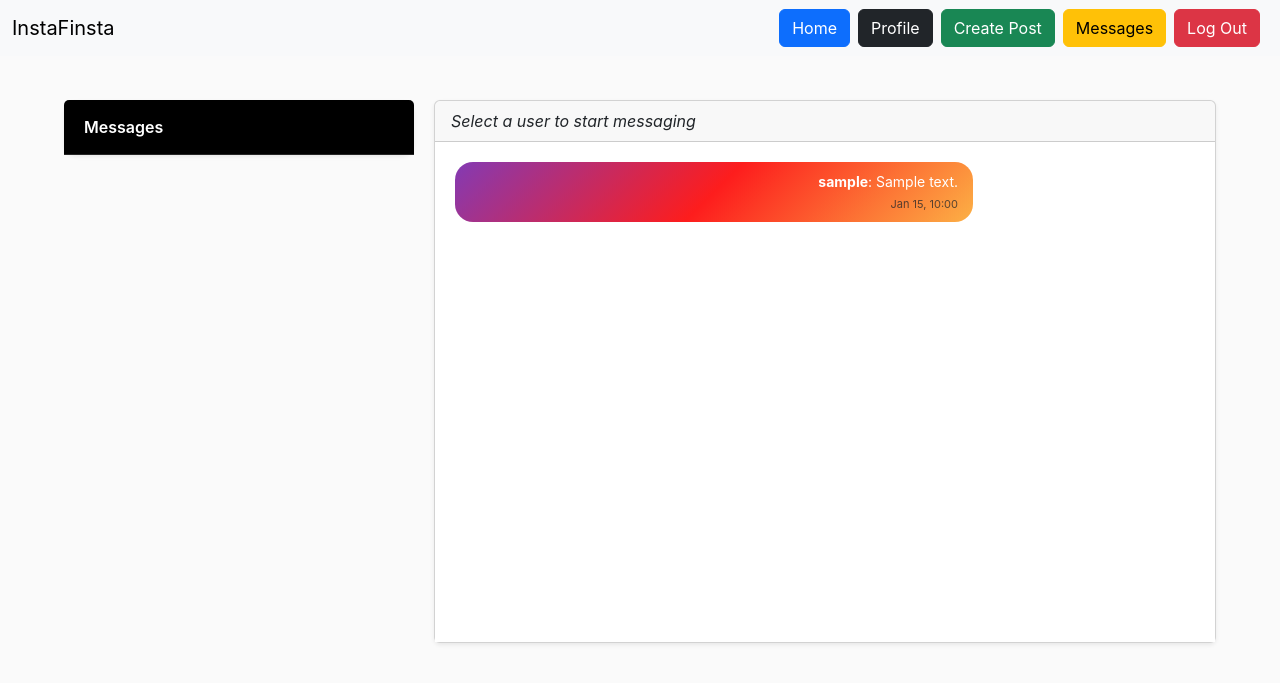
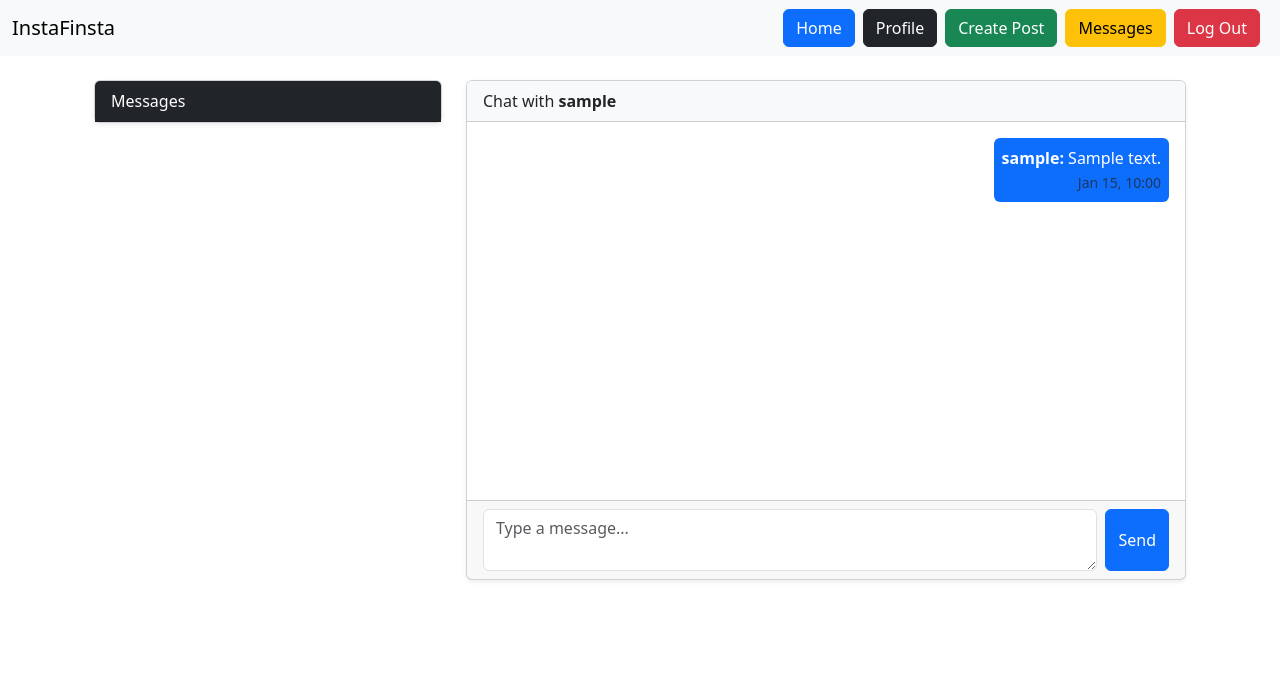
Before and after one commit to 1155-boni/network, a Django app: page /messages/1/ in a window 1280 px wide. Shown: the top 683 px of the page. Run offline with Django 5.2, Linux system fonts and the light colour scheme; a user stored in the database is signed in; tables that the repository leaves empty hold one stand-in row (values such as "Sample post"); some libraries are stand-ins or nearby versions.

Commit message:
add input

```diff
--- a/instafinsta/models.py
+++ b/instafinsta/models.py
@@ -39,14 +39,10 @@ class Message(models.Model):
     receiver = models.ForeignKey(User, related_name="received_messages", on_delete=models.CASCADE)
     content = models.TextField()
     timestamp = models.DateTimeField(auto_now_add=True)
-    is_read = models.BooleanField(default=False)
-
-    class Meta:
-        ordering = ["timestamp"]
+    is_read = models.BooleanField(default=False)   # 👈 Add this
 
     def __str__(self):
-        return f"From {self.sender} to {self.receiver} at {self.timestamp}"
-
+        return f"{self.sender} -> {self.receiver}: {self.content[:20]}"
 # Automatically create a profile when a new user registers
 @receiver(post_save, sender=User)
 def create_user_profile(sender, instance, created, **kwargs):
--- a/instafinsta/templates/messages/thread.html
+++ b/instafinsta/templates/messages/thread.html
@@ -2,214 +2,81 @@
 {% load static %}
 {% load widget_tweaks %}
 
-
 {% block content %}
-<style>
-    body {
-        background-color: #fafafa;
-        font-family: -apple-system, BlinkMacSystemFont, 'Segoe UI', Roboto, Oxygen, Ubuntu, Cantarell, 'Open Sans', 'Helvetica Neue', sans-serif;
-    }
-    .container {
-        max-width: 1200px;
-        margin-top: 20px;
-        display: flex;
-        flex-wrap: nowrap;
-    }
-    .sidebar {
-        width: 350px;
-        flex: 0 0 350px;
-        margin-right: 20px;
-    }
-    .chat-window {
-        flex: 1;
-        min-width: 0;
-    }
-    .sidebar .card {
-        border: none;
-        border-radius: 12px;
-        background-color: #000;
-        color: #fff;
-    }
-    .sidebar .card-header {
-        border-bottom: 1px solid #262626;
-        background-color: #000 !important;
-        padding: 15px 20px;
-        font-weight: 600;
-        font-size: 16px;
-        color: #fff;
-    }
-    .sidebar .list-group-item {
-        border: none;
-        padding: 10px 20px;
-        font-size: 14px;
-        color: #fff;
-        background-color: #000;
-        display: flex;
-        align-items: center;
-    }
-    .sidebar .list-group-item:hover {
-        background-color: #111;
-    }
-    .sidebar .list-group-item a {
-        text-decoration: none;
-        color: #fff;
-        font-weight: 500;
-        flex-grow: 1;
-    }
-    .sidebar .list-group-item a:hover {
-        color: #0095f6;
-    }
-    .sidebar .list-group-item img {
-        width: 40px;
-        height: 40px;
-        border-radius: 50%;
-        margin-right: 10px;
-    }
-    .sidebar .list-group-item .status {
-        font-size: 12px;
-        color: #8e8e8e;
-    }
-    .chat-body {
-        height: 500px;
-        overflow-y: auto;
-        padding: 20px;
-        background-color: #fff;
-    }
-    .chat-message {
-        margin-bottom: 15px;
-        max-width: 70%;
-    }
-    .chat-message .message-bubble {
-        padding: 10px 15px;
-        border-radius: 18px;
-        font-size: 14px;
-        line-height: 1.4;
-    }
-    .chat-message.sent .message-bubble {
-        background: linear-gradient(135deg, #833ab4, #fd1d1d, #fcb045);
-        color: #fff;
-    }
-    .chat-message.received .message-bubble {
-        background-color: #efecec;
-        color: #262626;
-    }
-    .chat-message .text-muted {
-        font-size: 11px;
-        margin-top: 5px;
-        color: #8e8e8e;
-    }
-    .card-footer {
-        border-top: 1px solid #dbdbdb;
-        background-color: #fff;
-        padding: 10px 20px;
-    }
-    .card-footer form {
-        display: flex;
-        align-items: center;
-    }
-    .card-footer input[type="text"] {
-        border: 1px solid #dbdbdb;
-        border-radius: 22px;
-        padding: 8px 15px;
-        font-size: 14px;
-        flex-grow: 1;
-        margin-right: 10px;
-        background-color: #fafafa;
-        outline: none;
-    }
-    .card-footer .btn {
-        border-radius: 22px;
-        background: #0095f6;
-        border: none;
-        font-weight: 600;
-        font-size: 14px;
-        padding: 8px 16px;
-        color: #fff;
-    }
-    .card-footer .btn:hover {
-        background: #1877f2;
-    }
-    .chat-body::-webkit-scrollbar {
-        width: 6px;
-    }
-    .chat-body::-webkit-scrollbar-thumb {
-        background-color: #dbdbdb;
-        border-radius: 10px;
-    }
-    .chat-body::-webkit-scrollbar-track {
-        background: #fff;
-    }
-    @media (max-width: 768px) {
-        .container {
-            flex-direction: column;
-        }
-        .sidebar {
-            width: 100%;
-            margin-right: 0;
-            margin-bottom: 20px;
-        }
-    }
-</style>
-
-<div class="container">
-    <!-- Sidebar: List of users to message -->
-    <div class="sidebar">
+<div class="container mt-4">
+    <div class="row">
+        <!-- Left column: list of conversations -->
+        <div class="col-md-4">
             <div class="card shadow-sm">
-            <div class="card-header">
+                <div class="card-header bg-dark text-white">
                     Messages
                 </div>
                 <ul class="list-group list-group-flush">
     {% for user in users %}
-                    {% if user != request.user %}
-                    <li class="list-group-item">
-                        <img src="{{ user.profile_picture.url }}" alt="{{ user.username }}">
-                        <a href="{% url 'messages_with' user.id %}">
+        <li class="list-group-item d-flex justify-content-between align-items-center
+            {% if receiver and receiver.id == user.id %}active{% endif %}">
+
+            <a href="{% url 'messages_with' user.id %}"
+               class="text-decoration-none {% if receiver and receiver.id == user.id %}text-white{% else %}text-dark{% endif %}">
                 {{ user.username }}
             </a>
-                        <span class="status">Active {{ user.last_active|timesince }} ago</span>
+
+            {% if user.unread_count > 0 %}
+                <span class="badge bg-danger rounded-pill">{{ user.unread_count }}</span>
+            {% endif %}
         </li>
-                    {% endif %}
     {% endfor %}
 </ul>
+
             </div>
         </div>
 
-    <!-- Chat window -->
-    <div class="chat-window">
-        <div class="card shadow-sm">
-            <div class="card-header">
+        <!-- Right column: chat window -->
+        <div class="col-md-8">
+            <div class="card shadow-sm d-flex flex-column" style="height: 500px;">
+                <div class="card-header bg-light">
                     {% if receiver %}
-                    <strong>{{ receiver.username }}</strong>
+                        Chat with <strong>{{ receiver.username }}</strong>
                     {% else %}
                         <em>Select a user to start messaging</em>
                     {% endif %}
                 </div>
 
-            <div class="card-body chat-body">
+                <!-- Messages area -->
+                <div class="card-body flex-grow-1" style="overflow-y: auto;">
                     {% if messages %}
                         {% for message in messages %}
-                        <div class="chat-message {% if message.sender == request.user %}sent text-end{% else %}received{% endif %}">
-                            <div class="message-bubble">
-                                <strong>{{ message.sender.username }}</strong>: {{ message.content }}
-                                <div class="text-muted">{{ message.timestamp|date:"M d, H:i" }}</div>
+                            <div class="mb-3 {% if message.sender == request.user %}text-end{% endif %}">
+                                <div class="p-2 rounded
+                                    {% if message.sender == request.user %}
+                                        bg-primary text-white
+                                    {% else %}
+                                        bg-light
+                                    {% endif %}
+                                    d-inline-block">
+                                    <strong>{{ message.sender.username }}:</strong> {{ message.content }}
+                                    <br>
+                                    <small class="text-muted">{{ message.timestamp|date:"M d, H:i" }}</small>
                                 </div>
                             </div>
                         {% endfor %}
                     {% else %}
-                    <p class="text-muted text-center">No messages yet.</p>
+                        <p class="text-muted">No messages yet.</p>
                     {% endif %}
                 </div>
 
+                <!-- Input form -->
                 {% if receiver %}
                 <div class="card-footer">
-                <form method="post">
+                    <form method="post" class="d-flex">
                         {% csrf_token %}
-                    {{ form.content|add_class:"form-control" }}
-                    <button type="submit" class="btn btn-primary btn-sm">Send</button>
+                        {{ form.content|add_class:"form-control me-2" }}
+                        <button type="submit" class="btn btn-primary">Send</button>
                     </form>
                 </div>
                 {% endif %}
             </div>
         </div>
     </div>
+</div>
 {% endblock %}
--- a/instafinsta/views.py
+++ b/instafinsta/views.py
@@ -7,6 +7,7 @@ from django.http import HttpResponseForbidden
 from .models import Profile, Post, Message
 from django.db.models import Q
 from .forms import ProfileForm, MessageForm
+from django.db.models import Count
 
 
 # ---------------------------
@@ -121,33 +122,32 @@ def inbox(request):
 
 @login_required
 def message_thread(request, user_id):
-    """Show conversation with a specific user."""
-    other_user = get_object_or_404(User, id=user_id)
-
-    # Get all messages between the two users
+    receiver = get_object_or_404(User, id=user_id)
     messages = Message.objects.filter(
-        Q(sender=request.user, receiver=other_user) |
-        Q(sender=other_user, receiver=request.user)
+        sender__in=[request.user, receiver],
+        receiver__in=[request.user, receiver]
     ).order_by("timestamp")
 
-    # Mark messages as read
-    Message.objects.filter(receiver=request.user, sender=other_user, is_read=False).update(is_read=True)
+    # Mark unread messages as read
+    Message.objects.filter(sender=receiver, receiver=request.user, is_read=False).update(is_read=True)
 
     if request.method == "POST":
         form = MessageForm(request.POST)
         if form.is_valid():
             msg = form.save(commit=False)
             msg.sender = request.user
-            msg.receiver = other_user
+            msg.receiver = receiver
             msg.save()
-            return redirect("message_thread", user_id=other_user.id)
+            return redirect("messages_with", user_id=receiver.id)
     else:
         form = MessageForm()
 
+    users = User.objects.exclude(id=request.user.id)
     return render(request, "messages/thread.html", {
-        "other_user": other_user,
+        "receiver": receiver,
         "messages": messages,
         "form": form,
+        "users": users,
     })
 
 
@@ -181,3 +181,13 @@ def remove_profile_pic(request):
 def messages_with(request, user_id):
     other_user = get_object_or_404(User, id=user_id)
     return render(request, "messages/thread.html", {"other_user": other_user})
+
+@login_required
+def messages_list(request):
+    users = User.objects.exclude(id=request.user.id).annotate(
+        unread_count=Count(
+            "sent_messages",
+            filter=Q(sent_messages__receiver=request.user, sent_messages__is_read=False)
+        )
+    )
+    return render(request, "messages/inbox.html", {"users": users})
```
Lines whose indentation alone changed are shown as unchanged.
